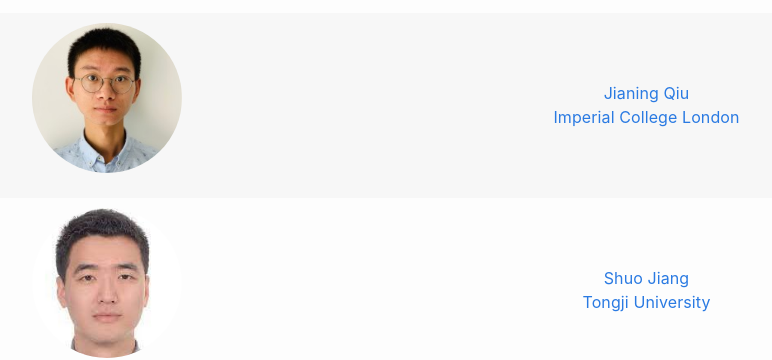
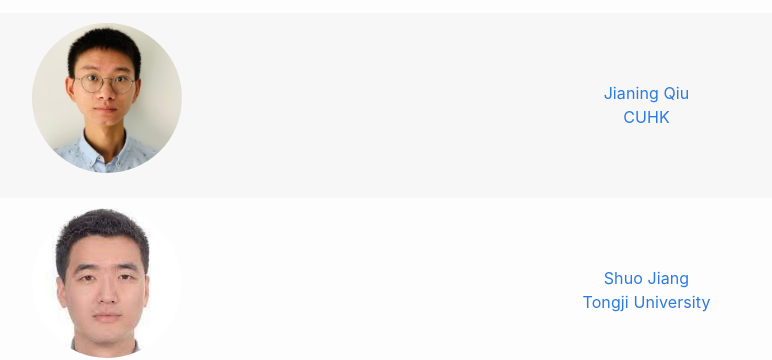
Before and after one commit to icrawearable/icrawearable.github.io, a Jekyll site: the page built from organizers.md, in a window 1280 px wide and 900 px high, scrolled down 520 px. Shown: the part 153-513 px from the top of the window, without its empty margins (257-1029 px from the left). Built offline with Jekyll 4.4.1, drawn with Linux system fonts in a browser that asks for light colours.

Commit message:
Update jianing_qiu.md

```diff
--- a/_organizers/jianing_qiu.md
+++ b/_organizers/jianing_qiu.md
@@ -9,7 +9,7 @@ name: Jianing Qiu
 webpage: https://scholar.google.com/citations?user=ETgWwQoAAAAJ&hl=en&oi=ao
 
 # Primary affiliation
-affil: Imperial College London
+affil: CUHK
 # Link to the primary affiliation
 affil_link: https://scholar.google.com/citations?user=ETgWwQoAAAAJ&hl=en&oi=ao
 
```
